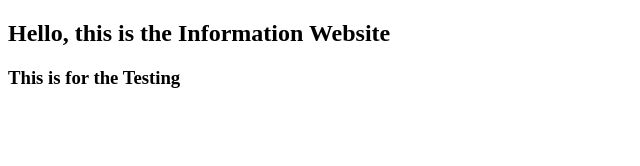
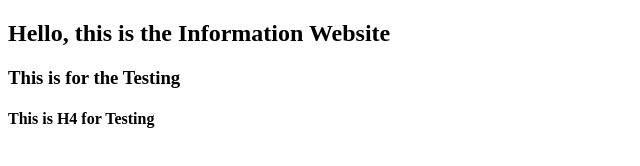
Before and after one commit to pandey-VISH/InfoPage, a plain HTML site: page index.html in a window 1280 px wide. Shown: the whole page, without its empty margins (0-640 px from the left). Drawn offline with Linux system fonts and the light colour scheme.

Commit message:
I am working for the small branch

```diff
--- a/index.html
+++ b/index.html
@@ -8,5 +8,6 @@
 <body>
     <h2>Hello, this is the Information Website</h2>
     <h3>This is for the Testing</h3>
+    <h4>This is H4 for Testing</h4>
 </body>
 </html>
```
